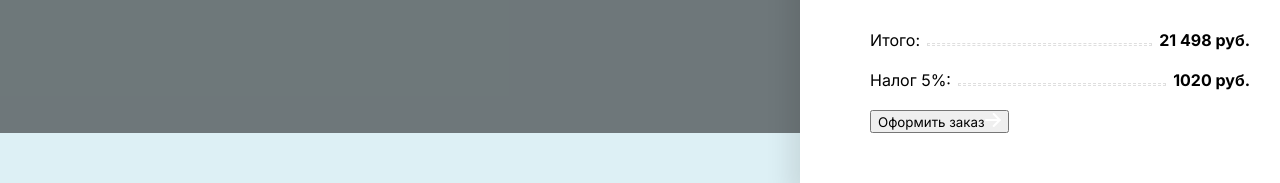
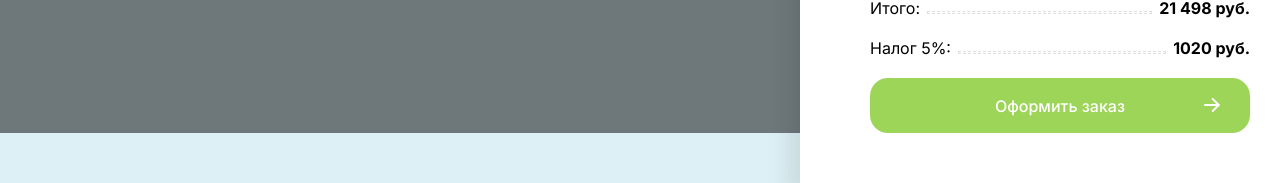
Before and after one commit to rel1se/react-sneakers, a React (Create React App) app: page / in a window 1280 px wide. Both pictures are taken after a click on the item "5100 руб.". Shown: the part 667-850 px from the top of the page. After the commit the page ends 800 px from the top, so only its background shows below. Built offline with nearby package versions, Linux system fonts and the light colour scheme; no server answers.

Commit message:
Layout fix

```diff
--- a/src/components/Drawer/Drawer.module.css
+++ b/src/components/Drawer/Drawer.module.css
@@ -1,9 +1,9 @@
 .overlay{
-    position: absolute;
-    left:0;
-    top:0;
+    position: fixed;
+    top: 0;
+    left: 0;
+    width: 100%;
     height: 100%;
-    width: 100%;
     background-color: rgba(0,0,0,0.5);
     z-index: 1;
 }
@@ -72,18 +72,6 @@
     top: -4px;
     margin: 0 7px;
 }
-.cartTotalBlock .greenButton{
-    position: relative;
-}
-.cartTotalBlock .greenButton img{
-    position: absolute;
-    right: 30px;
-    top: 20px;
-    transition: transform 0.15s ease-in-out;
-}
-.cartTotalBlock .greenButton img:hover{
-    transform: translateX(5px);
-}
 .greenButton{
     position: relative;
     width: 100%;
@@ -96,3 +84,12 @@
     font-weight: 500;
     cursor: pointer;
 }
+.greenButton img{
+    position: absolute;
+    right: 30px;
+    top: 20px;
+    transition: transform 0.15s ease-in-out;
+}
+.greenButton img:hover{
+    transform: translateX(5px);
+}
--- a/src/components/Drawer/index.js
+++ b/src/components/Drawer/index.js
@@ -12,7 +12,7 @@ function Drawer({onClose, items = []}) {
                     {items.map((obj) => (
                         <div className="cartItem d-flex align-center mb-20">
                             <div style={{backgroundImage: `url(${obj.imageUrl})`}}
-                             className="cartItemImg"></div>
+                                 className={styles.cartItemImg}></div>
                             <div className="mr-20 flex">
                                 <p className="mb-5">{obj.title}</p>
                                 <b>{obj.price} руб.</b>
@@ -33,12 +33,11 @@ function Drawer({onClose, items = []}) {
                             <div></div>
                             <b>1020 руб. </b>
                         </li>
-            <button className="greenButton">Оформить заказ<img src="/img/arrow.svg" alt="Arrow"/></button>
+                        <button className={styles.greenButton}>Оформить заказ<img src="/img/arrow.svg" alt="Arrow"/>
+                        </button>
                     </ul>
                 </div>
             </div>
-</div>)
-    ;
-}
+        </div>);}
 
 export default Drawer;
```
Lines whose indentation alone changed are shown as unchanged.
